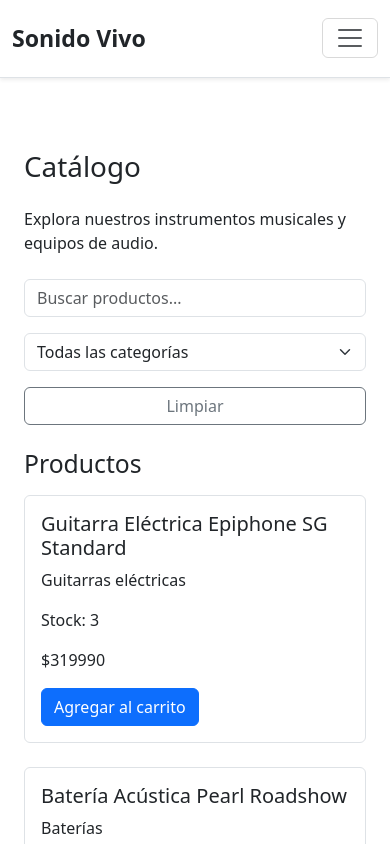
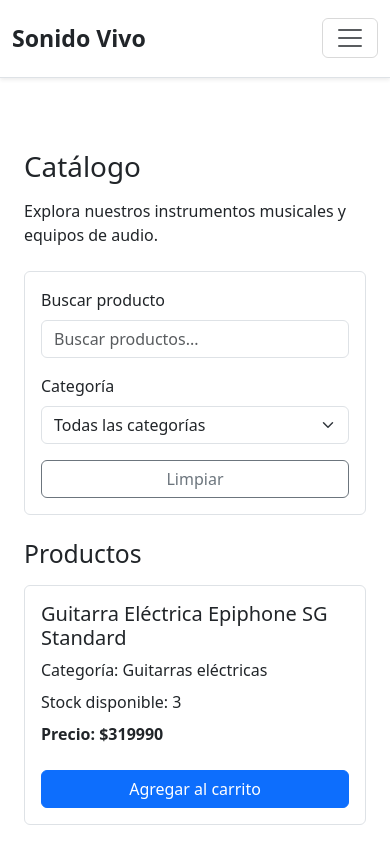
Before and after one commit to rrrbbb20/proyecto-sonido-vivo-02, a React (Vite) app: page /catalogo in a window 390 px wide. Shown: the top 844 px of the page. Built offline with nearby package versions, Linux system fonts and the light colour scheme.

Commit message:
style: mejorar diseño responsivo del catálogo

```diff
--- a/src/pages/Catalogo.jsx
+++ b/src/pages/Catalogo.jsx
@@ -53,17 +53,25 @@
 
   return (
     <Container className="py-4">
-      <h1 className="mb-4">Catálogo</h1>
+      <h1 className="mb-3">Catálogo</h1>
 
       <p className="mb-4">
         Explora nuestros instrumentos musicales y equipos de audio.
       </p>
 
-      {mensaje !== "" && <p className="fw-bold">{mensaje}</p>}
+      {/* Muestra el resultado de la última acción realizada */}
+      {mensaje !== "" && (
+        <div className="border rounded p-3 mb-4">
+          <p className="fw-bold mb-0">{mensaje}</p>
+        </div>
+      )}
 
-      <Form className="mb-4">
+      {/* Controles de búsqueda y filtrado */}
+      <Form className="border rounded p-3 mb-4">
         <Row className="g-3">
           <Col xs={12} md={6}>
+            <Form.Label>Buscar producto</Form.Label>
+
             <Form.Control
               type="text"
               placeholder="Buscar productos..."
@@ -73,6 +81,8 @@
           </Col>
 
           <Col xs={12} md={4}>
+            <Form.Label>Categoría</Form.Label>
+
             <Form.Select value={categoria} onChange={(evento) => setCategoria(evento.target.value)}>
               <option value="">Todas las categorías</option>
               <option value="guitarras">Guitarras</option>
@@ -81,7 +91,7 @@
             </Form.Select>
           </Col>
 
-          <Col xs={12} md={2}>
+          <Col xs={12} md={2} className="d-flex align-items-end">
             <Button variant="outline-secondary" className="w-100" onClick={limpiarFiltros}>
               Limpiar
             </Button>
@@ -94,7 +104,9 @@
       {/* Informa cuando ningún producto coincide con los filtros */}
       {productosFiltrados.length === 0 ? (
         <div className="border rounded p-4 text-center">
-          <p className="mb-3">No se encontraron productos con los filtros seleccionados.</p>
+          <p className="mb-3">
+            No se encontraron productos con los filtros seleccionados.
+          </p>
 
           <Button variant="outline-primary" onClick={limpiarFiltros}>
             Mostrar todos
@@ -104,13 +116,27 @@
         <Row className="g-4">
           {productosFiltrados.map((producto) => (
             <Col key={producto.id} xs={12} md={6} lg={4}>
-              <div className="border rounded p-3 h-100">
+              {/* Mantiene todos los productos con la misma estructura visual */}
+              <div className="border rounded p-3 h-100 d-flex flex-column">
                 <h3 className="h5">{producto.nombre}</h3>
-                <p>{producto.categoriaNombre}</p>
-                <p>Stock: {producto.stock}</p>
-                <p>${producto.precio}</p>
 
-                <Button variant="primary" onClick={() => agregarAlCarrito(producto)}>
+                <p className="mb-2">
+                  Categoría: {producto.categoriaNombre}
+                </p>
+
+                <p className="mb-2">
+                  Stock disponible: {producto.stock}
+                </p>
+
+                <p className="fw-bold mb-4">
+                  Precio: ${producto.precio}
+                </p>
+
+                <Button
+                  variant="primary"
+                  className="w-100 mt-auto"
+                  onClick={() => agregarAlCarrito(producto)}
+                >
                   Agregar al carrito
                 </Button>
               </div>
```
